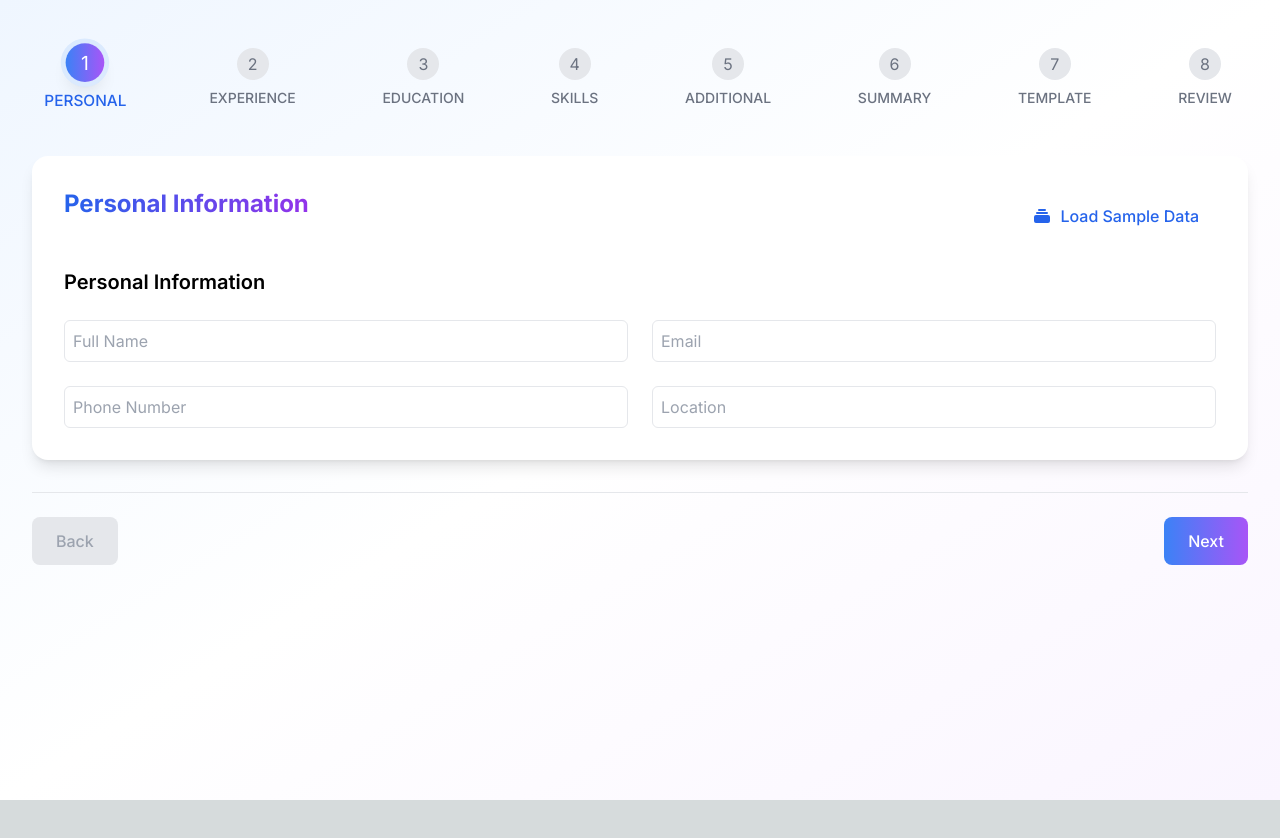
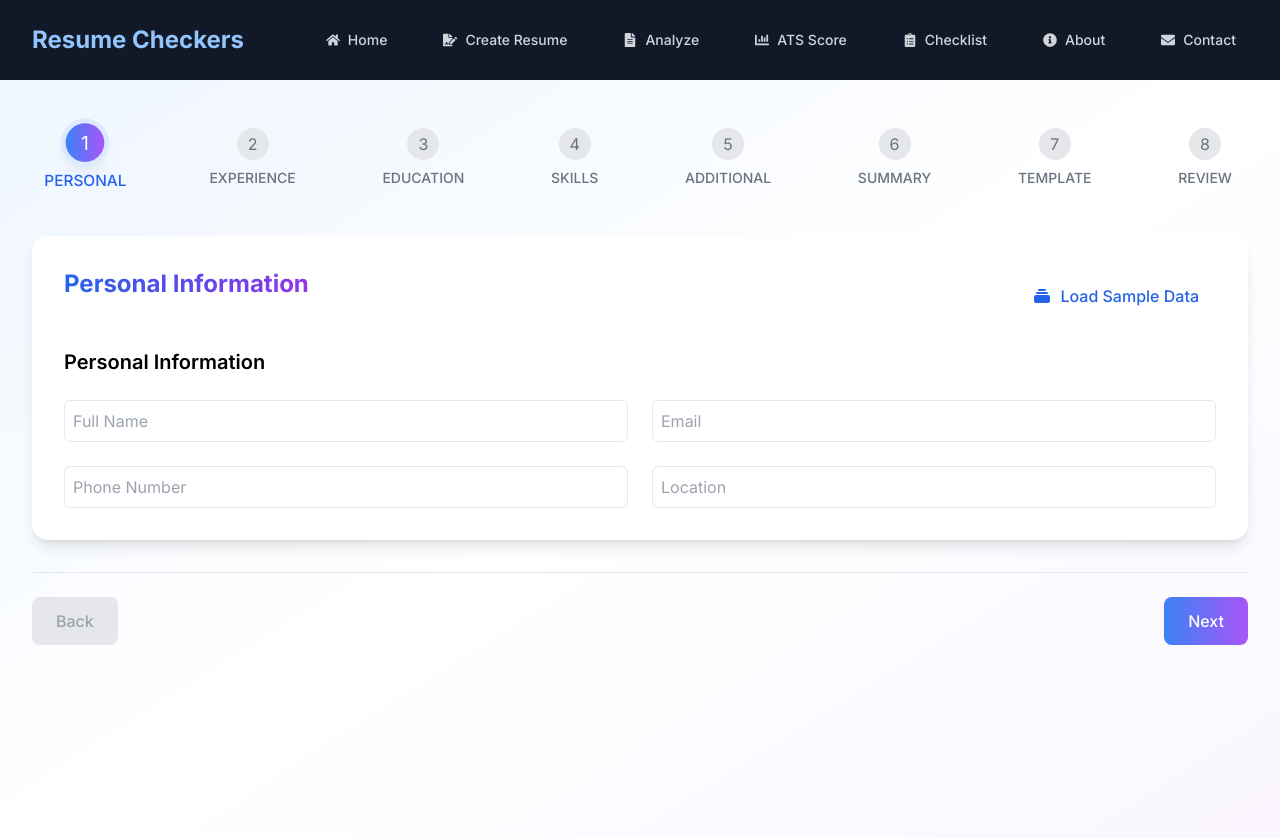
Before and after one commit to djubx/resume-analyzer, a Next.js app: page /create-resume in a window 1280 px wide. Shown: the top 838 px of the page. Before the commit the page ends 800 px from the top, so only its background shows below. Built offline with nearby package versions, Linux system fonts and the light colour scheme.

Commit message:
Add navbar to create-resume

```diff
--- a/src/app/create-resume/page.tsx
+++ b/src/app/create-resume/page.tsx
@@ -24,6 +24,7 @@
     ICONS,
     STYLES
 } from './constants/page-constants';
+import Navbar from '@/components/Navbar';
 
 export default function CreateResume() {
     const [currentStep, setCurrentStep] = useState<StepType>(STEPS.PERSONAL);
@@ -231,6 +232,8 @@
     const isLastStep = currentStepIndex === STEP_ORDER.length - 1;
 
     return (
+        <div className="min-h-screen flex flex-col bg-gray-900">
+            <Navbar />
             <div className={STYLES.PAGE.CONTAINER}>
                 <div className={STYLES.PAGE.CONTENT}>
                     {/* Progress Steps */}
@@ -303,5 +306,6 @@
                     </div>
                 </div>
             </div>
+        </div>
     );
 }
```
Lines whose indentation alone changed are shown as unchanged.
